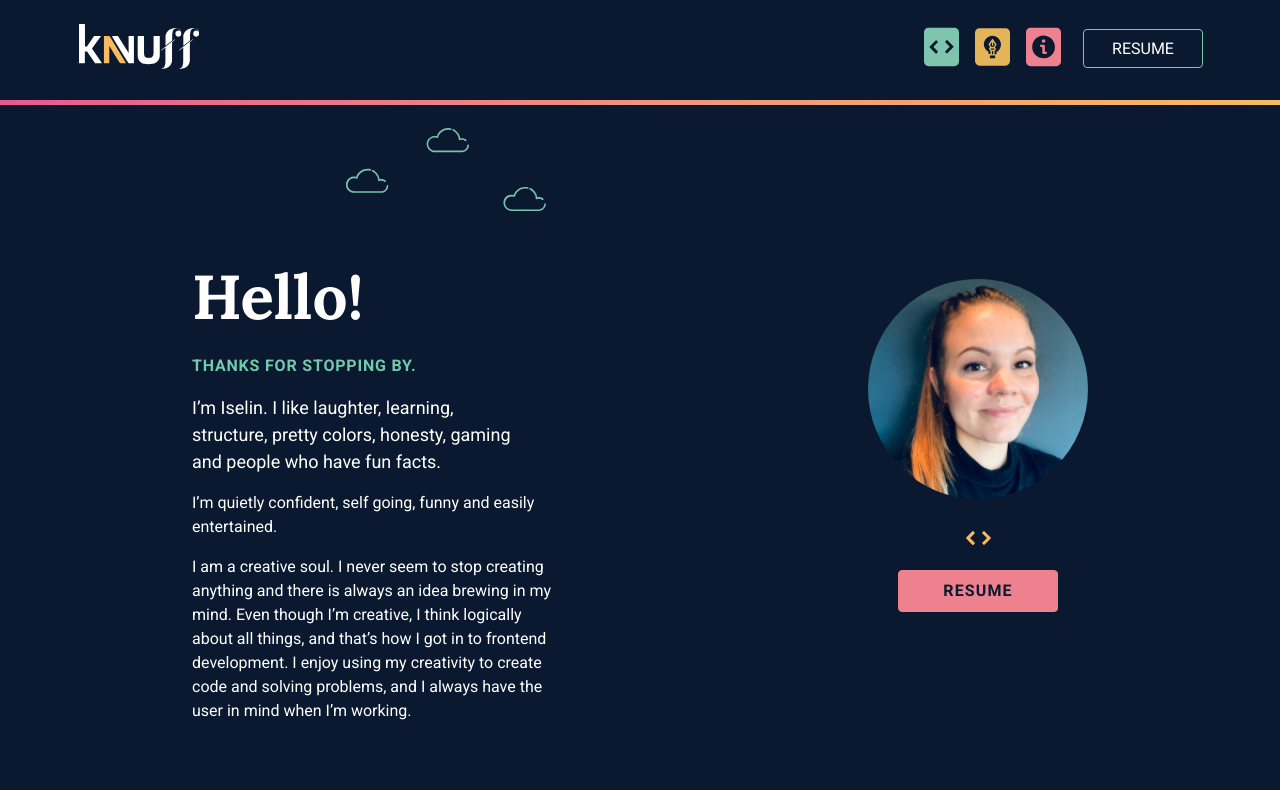
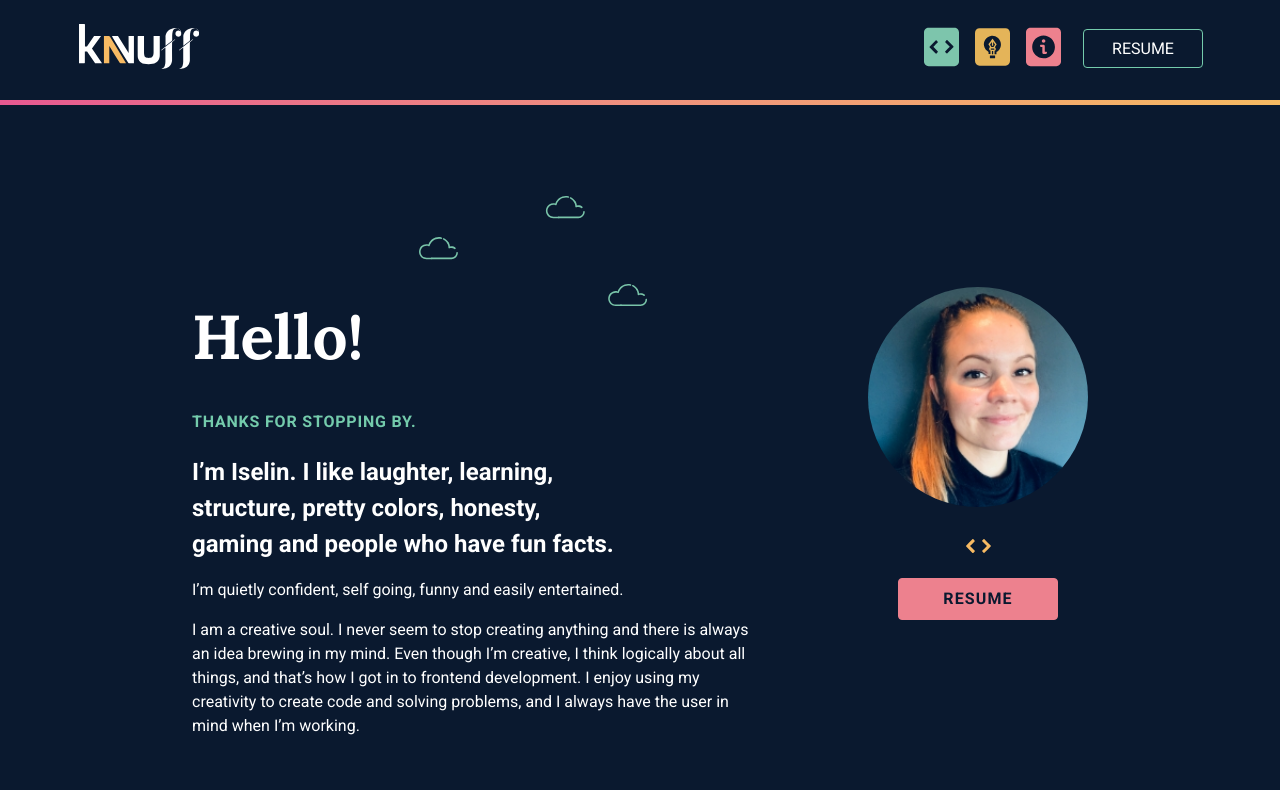
Before and after one commit to Iselinklementin/knuff-portfolio, a React (Create React App) app: page /about in a window 1280 px wide. Shown: the top 790 px of the page. Built offline with nearby package versions, Linux system fonts and the light colour scheme.

Commit message:
text style

```diff
--- a/src/components/routes/about.jsx
+++ b/src/components/routes/about.jsx
@@ -11,8 +11,9 @@ export default function About() {
     <>
       <div className="wrapper about-me">
         <Nav />
-        <div className="clouds"></div>
+
         <Container>
+          <div className="clouds"></div>
           <div className="intro-container">
             <Heading text="Hello!" />
             <h3>Thanks for stopping by.</h3>
--- a/src/sass/partials/base/_typography.scss
+++ b/src/sass/partials/base/_typography.scss
@@ -25,7 +25,7 @@ h2 {
 }
 
 h3 {
-  color: getColour(pink);
+  // color: getColour(pink);
   text-transform: uppercase;
   font-size: 16px;
   letter-spacing: 0.8px;
--- a/src/sass/partials/pages/_about.scss
+++ b/src/sass/partials/pages/_about.scss
@@ -22,6 +22,10 @@
     h1 {
       margin-bottom: 0;
       margin-top: 9.5rem;
+
+      @include for-laptop {
+        margin-top: 12rem;
+      }
     }
   }
 
@@ -33,12 +37,32 @@
 
       & p {
         max-width: 360px;
+
+        @include for-laptop {
+          max-width: 560px;
+        }
+      }
+    }
+
+    h3 {
+      color: getColour(green);
+      margin-top: 2rem;
+
+      @include for-laptop {
+        margin-top: 2rem;
       }
     }
   }
 
   h2 {
     max-width: 330px;
+    font-size: 20px;
+    font-weight: 600;
+
+    @include for-laptop {
+      max-width: 430px;
+      font-size: 24px;
+    }
   }
 
   .clouds {
@@ -47,7 +71,7 @@
     width: 200px;
     height: 86px;
     position: absolute;
-    top: 14%;
+    top: 3%;
     left: 0;
     right: 0;
     margin: auto;
@@ -57,10 +81,13 @@
       left: 27%;
       margin: unset;
     }
-  }
 
-  h3 {
-    color: getColour(green);
+    @include for-laptop {
+      background-image: url("../../../images/about/clouds-laptop.svg");
+      width: 230px;
+      height: 110px;
+      top: 14%;
+    }
   }
 
   .me-container {
```
Also changed, not shown: src/images/about/clouds-laptop.svg (added).
